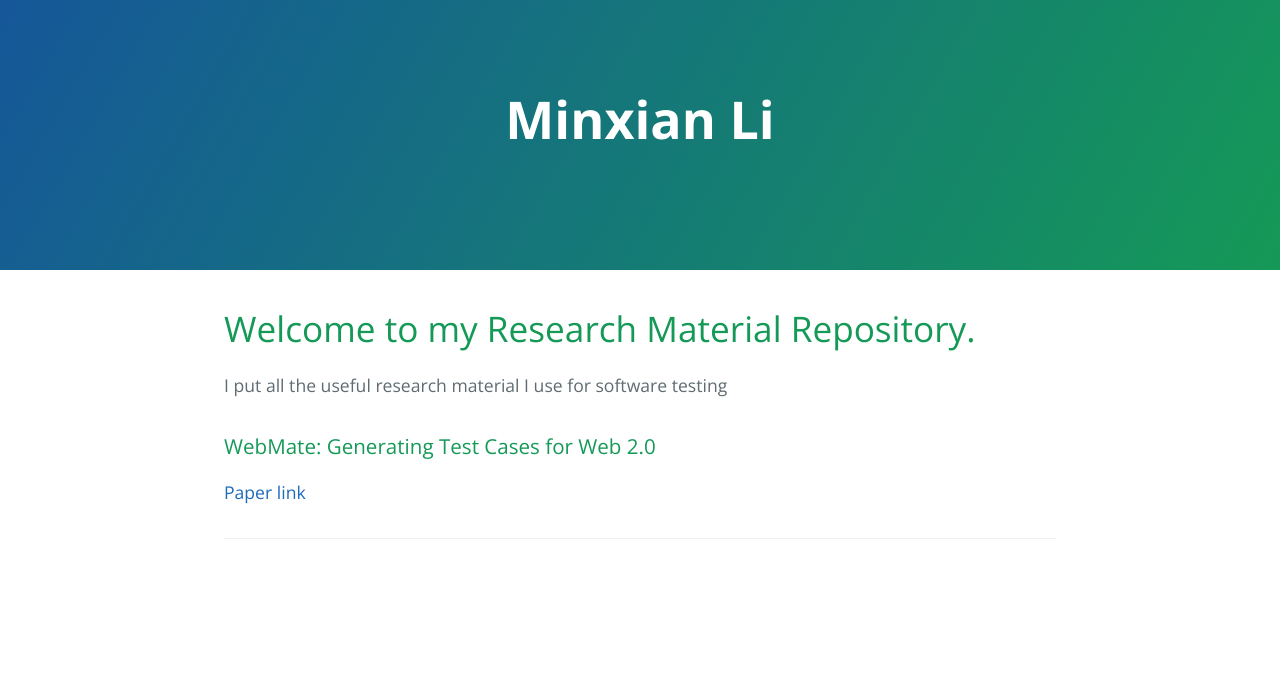
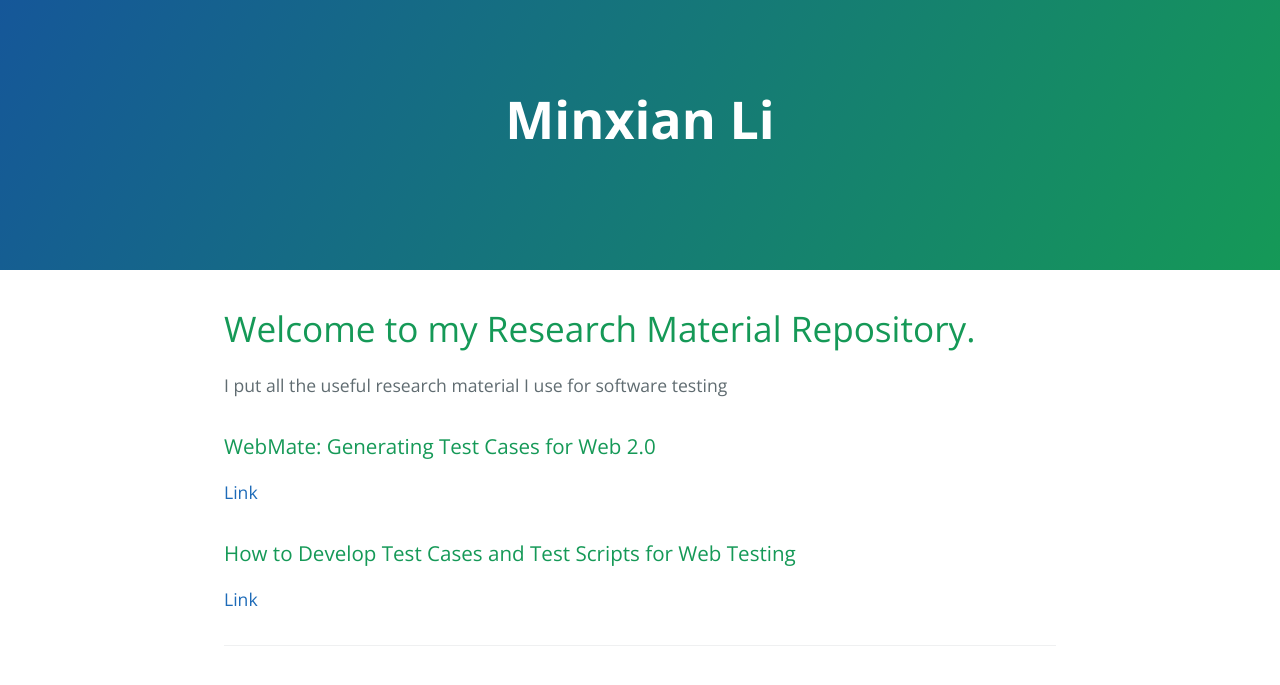
Before and after one commit to MinxianLi/minxianli.github.io, a Jekyll site: the page index.html, which Jekyll copies as it is, in a window 1280 px wide. Shown: the top 685 px of the page. Built offline with Jekyll 4.4.1, drawn with Linux system fonts in a browser that asks for light colours.

Commit message:
Update index.html

```diff
--- a/index.html
+++ b/index.html
@@ -31,10 +31,15 @@
 <h3><a id="welcome-to-github-pages" class="anchor" href="#welcome-to-github-pages" aria-hidden="true"><span class="octicon octicon-link"></span></a>WebMate: Generating Test Cases for Web 2.0
 </h3>
 
-<p><a href="https://www.st.cs.uni-saarland.de/publications/files/webmate-swqd-2013.pdf">Paper link</a></p>
+<p><a href="https://www.st.cs.uni-saarland.de/publications/files/webmate-swqd-2013.pdf">Link</a></p>
 
 
 
+
+<h3><a id="welcome-to-github-pages" class="anchor" href="#welcome-to-github-pages" aria-hidden="true"><span class="octicon octicon-link"></span></a>How to Develop Test Cases and Test Scripts for Web Testing
+</h3>
+
+<p><a href="http://www.riceconsulting.com/home/index.php/Web-Testing/how-to-develop-test-cases-and-test-scripts-for-web-testing.html">Link</a></p>
 
 
 
```
